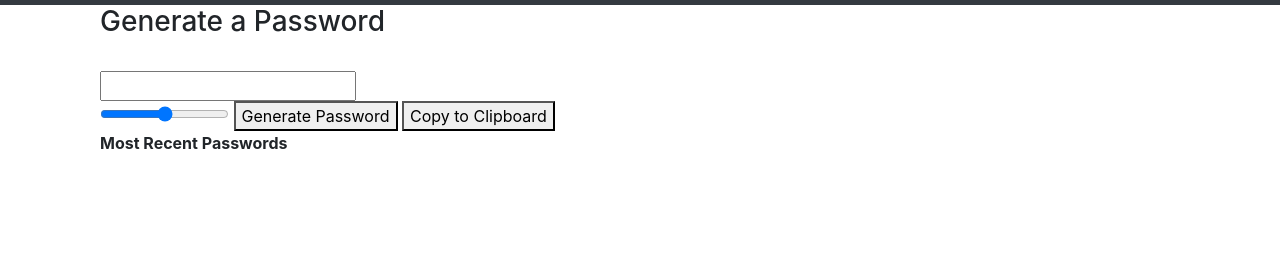
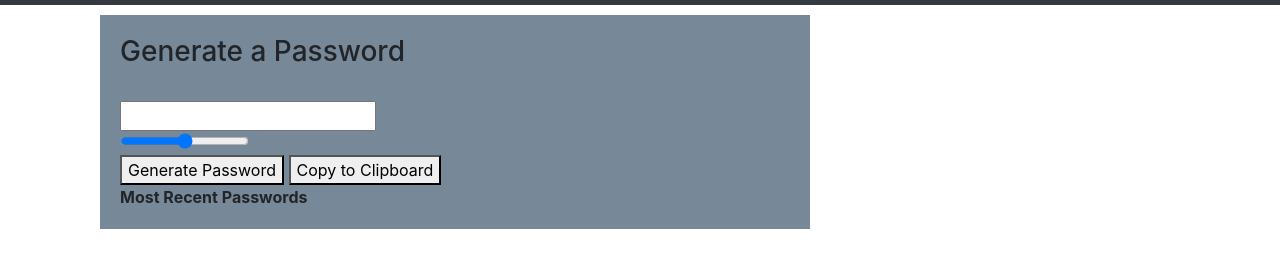
Before and after one commit to cmarshman/passwordgenerator, a plain HTML site: page index.html in a window 1280 px wide. Shown: the part 51-318 px from the top of the page. Drawn offline with nearby package versions, Linux system fonts and the light colour scheme.

Commit message:
css start

```diff
--- a/index.html
+++ b/index.html
@@ -23,12 +23,15 @@
                         <input type="text" id="yourpassword">
                         <br>
                         <input type="range" min="7" max="128" name="slider" id="slider">
+                        <br>
                         <button onclick="">Generate Password</button>
                         <button onclick="">Copy to Clipboard</button>
                         <div id="length">
                         </div>
                         <div class="most_recent">
                             <b>Most Recent Passwords</b>
+                            <br>
+                            <div id="last_password"></div>
                         </div>
                     </div>
                 </div>
--- a/style.css
+++ b/style.css
@@ -0,0 +1,8 @@
+.content{
+    margin-top: 10px;
+    margin-bottom: 10px;
+    background-color: lightslategray;
+    padding: 20px;
+    width: 100%;
+
+}
```
